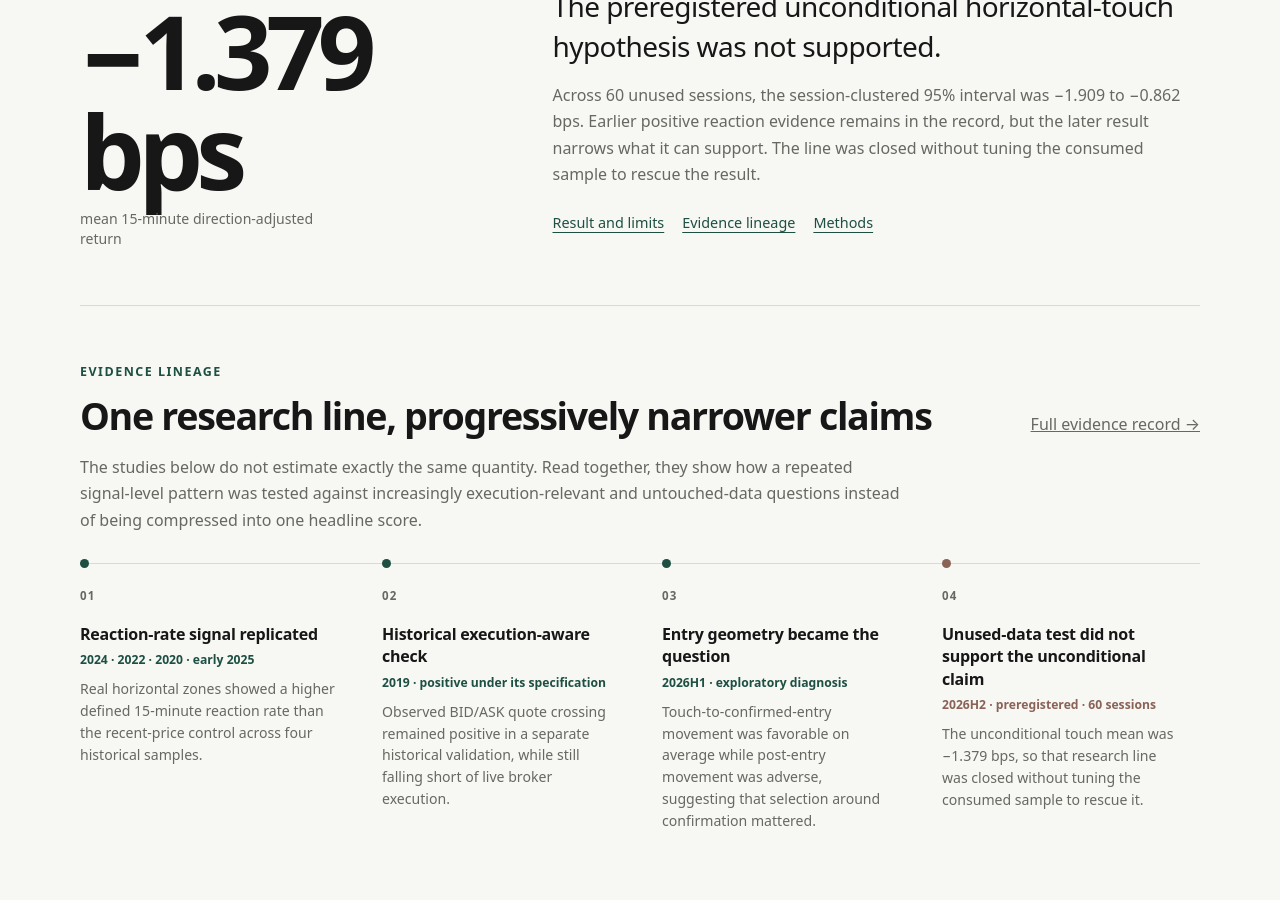
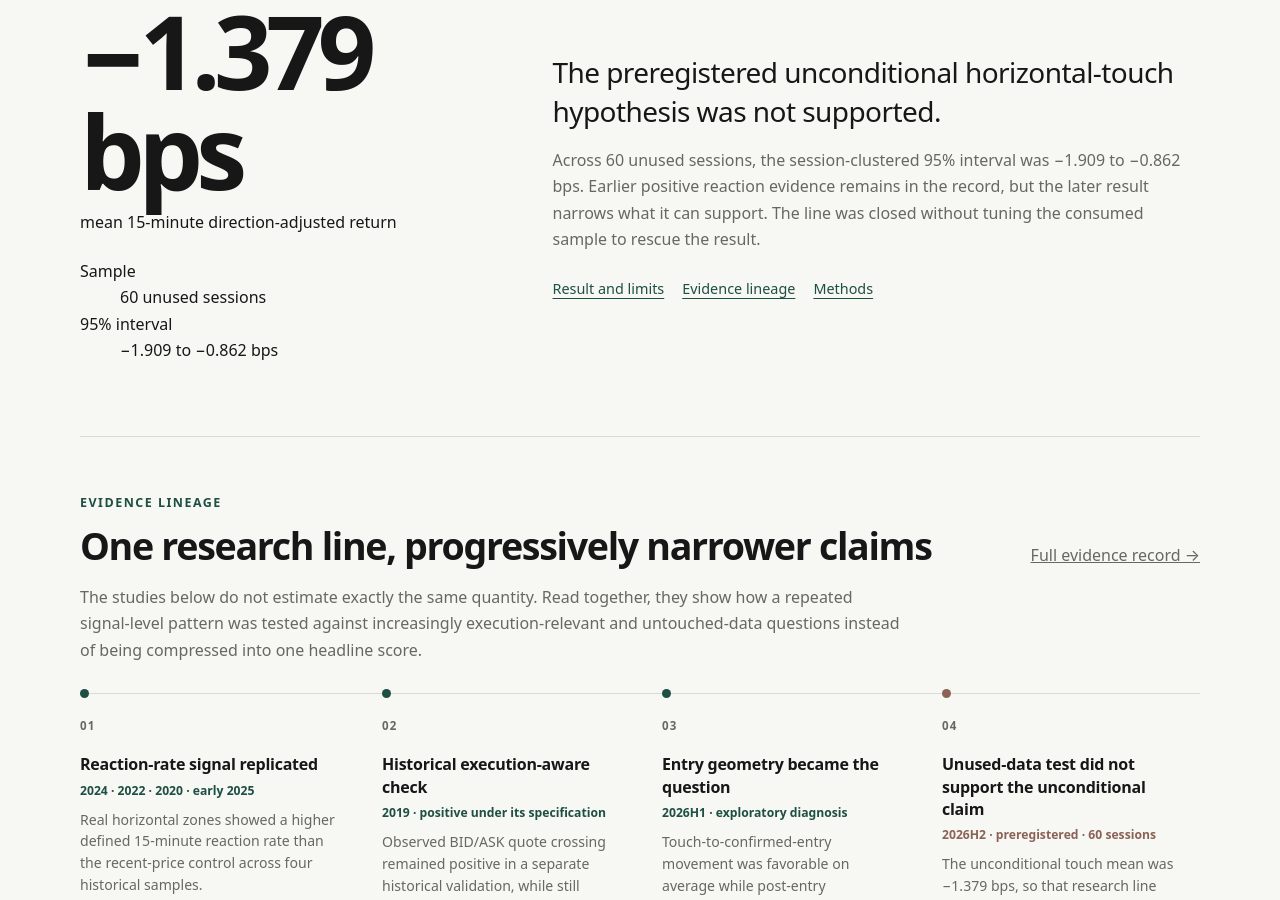
Before and after one commit to Josh-Temple/studio-lab-research, a Jekyll site: the page built from index.md, in a window 1280 px wide and 900 px high, scrolled down 1811 px. Built offline with Jekyll 4.4.1, drawn with Linux system fonts in a browser that asks for light colours.

Commit message:
Refine featured research evidence hierarchy

```diff
--- a/index.md
+++ b/index.md
@@ -47,6 +47,10 @@ description: Studio Lab presents selected public-sector operational reform cases
       <span class="finding-kicker">GOLD · 2026H2</span>
       <strong>−1.379 bps</strong>
       <span>mean 15-minute direction-adjusted return</span>
+      <dl class="finding-facts" aria-label="Featured finding evidence">
+        <div><dt>Sample</dt><dd>60 unused sessions</dd></div>
+        <div><dt>95% interval</dt><dd>−1.909 to −0.862 bps</dd></div>
+      </dl>
     </div>
     <div class="finding-copy">
       <p class="finding-conclusion">The preregistered unconditional horizontal-touch hypothesis was not supported.</p>
```
